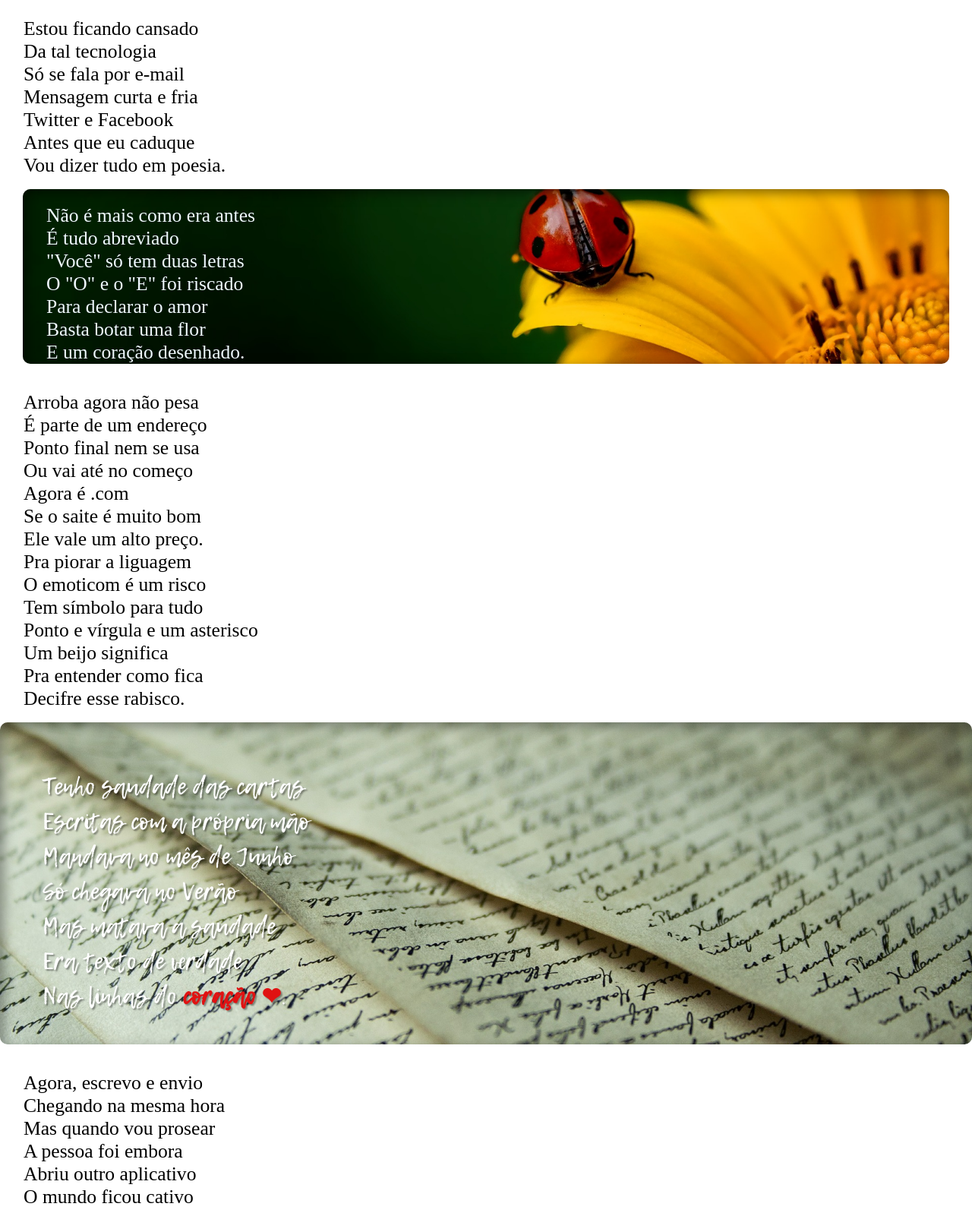
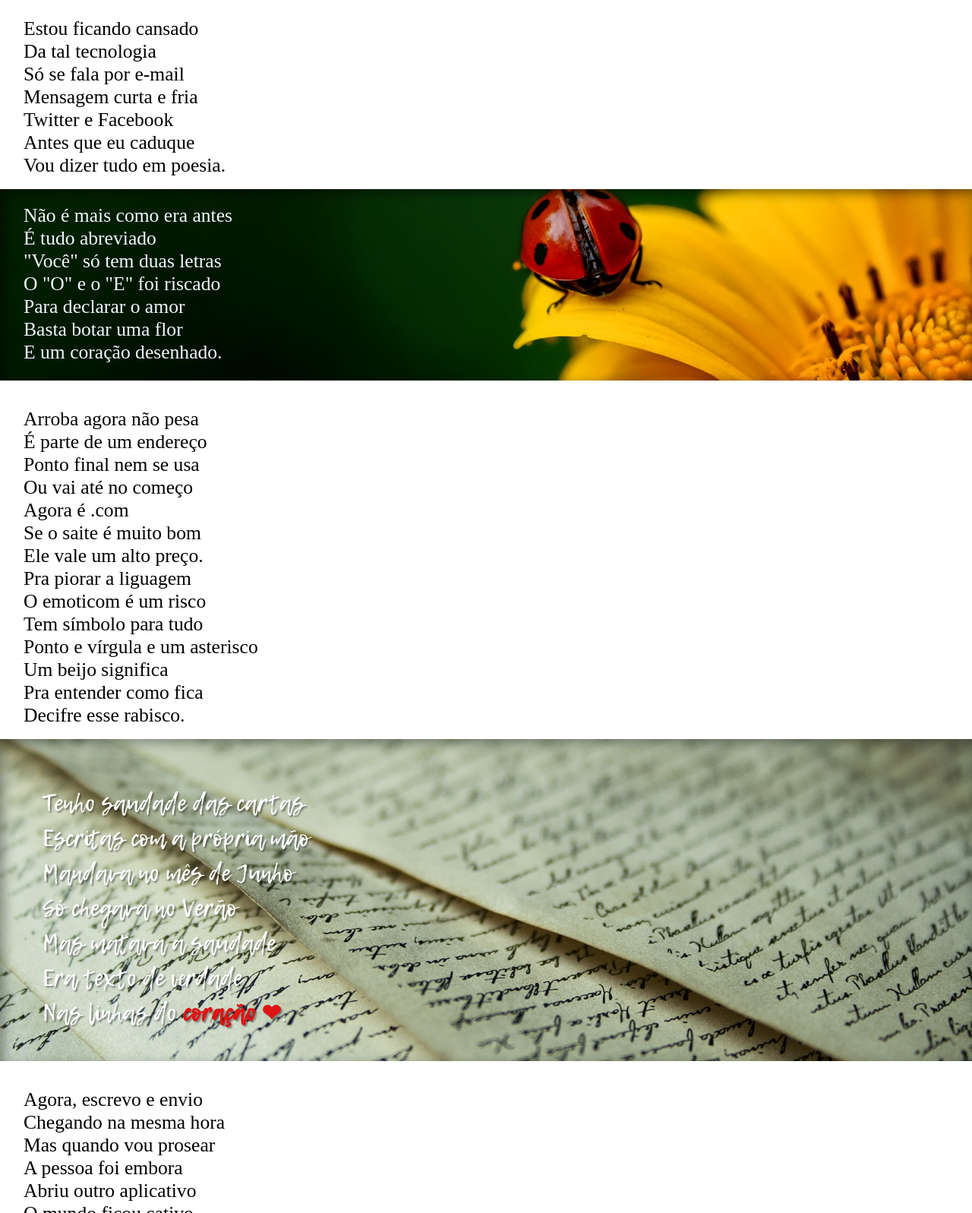
Before and after one commit to fabcode01/projeto-cordel, a plain HTML site: page index.html in a window 1280 px wide. Shown: the part 163-1760 px from the top of the page at 76% size. Drawn offline with Linux system fonts and the light colour scheme.

Commit message:
Update style.css

```diff
--- a/style.css
+++ b/style.css
@@ -86,12 +86,6 @@ header h1{
 }}
 
 
-main{
-
-
-
-}
-
 
 section p{
 
@@ -99,21 +93,23 @@ section p{
     padding-left: 15px;
     font-size: max(1.2em, 2vw);
     margin: 16px;
+
 }
 
-
+.imagem1 p{
+    padding-bottom: 22px;
+}
 
 .imagem1{
-    margin-left: 30px;
-    margin-right: 30px;
+
     color: aliceblue;
 
     background-image: url(imagens/background001.jpg);
-    background-position: center right;
+    background-position: right center;
     background-size: cover;
     background-attachment: fixed;
-    border: transparent;
-    border-radius: 10px;
+
+
     transition: all 0.5s;
     box-shadow:  inset 5px 5px 16px rgba(0, 0, 0, 0.507);
 
@@ -153,8 +149,7 @@ o::after{
 
     background-size: cover;
     background-attachment: fixed;
-    border: transparent;
-    border-radius: 10px;
+
     transition: all 0.5s;
     box-shadow:  inset 5px 5px 16px rgba(0, 0, 0, 0.37);
 }
```
